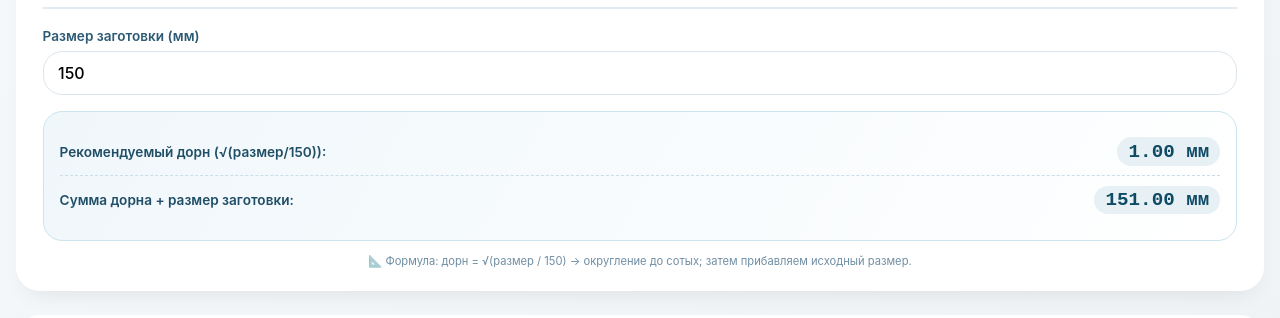
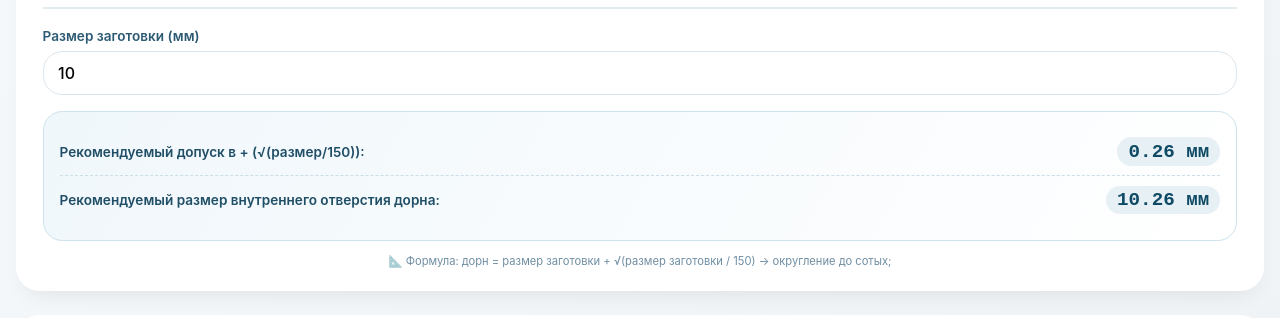
Before and after one commit to Cable-technologist/tech-otdel, a plain HTML site: page index.html in a window 1280 px wide. Both pictures are taken after a click on the element "🔧 Подбор дорна по Петровичу". Shown: the part 217-535 px from the top of the page. Drawn offline with Linux system fonts and the light colour scheme.

Commit message:
Add files via upload
Очередная редакция по мелочи

```diff
--- a/index.html
+++ b/index.html
@@ -431,19 +431,19 @@
             </div>
             <div class="input-row">
                 <label>Размер заготовки (мм)</label>
-                <input type="number" id="blankSize" value="150" step="any" placeholder="Введите диаметр или размер">
+                <input type="number" id="blankSize" value="10" step="any" placeholder="Введите диаметр или размер">
             </div>
             <div class="result-area" id="petrovichResult">
                 <div class="result-item">
-                    <span class="result-label">Рекомендуемый дорн (√(размер/150)):</span>
+                    <span class="result-label">Рекомендуемый допуск в + (√(размер/150)):</span>
                     <span class="result-value" id="mandrelResult">1.00 мм</span>
                 </div>
                 <div class="result-item">
-                    <span class="result-label">Сумма дорна + размер заготовки:</span>
+                    <span class="result-label">Рекомендуемый размер внутреннего отверстия дорна:</span>
                     <span class="result-value" id="sumResult">151.00 мм</span>
                 </div>
             </div>
-            <div class="info-note">📐 Формула: дорн = √(размер / 150) → округление до сотых; затем прибавляем исходный размер.</div>
+            <div class="info-note">📐 Формула: дорн = размер заготовки + √(размер заготовки / 150)  → округление до сотых;</div>
         </div>
 
         <!-- ПРАКТИЧЕСКИЙ СПРАВОЧНИК ПО ПОДБОРУ МАТРИЦЫ (вместо старого) -->
```
